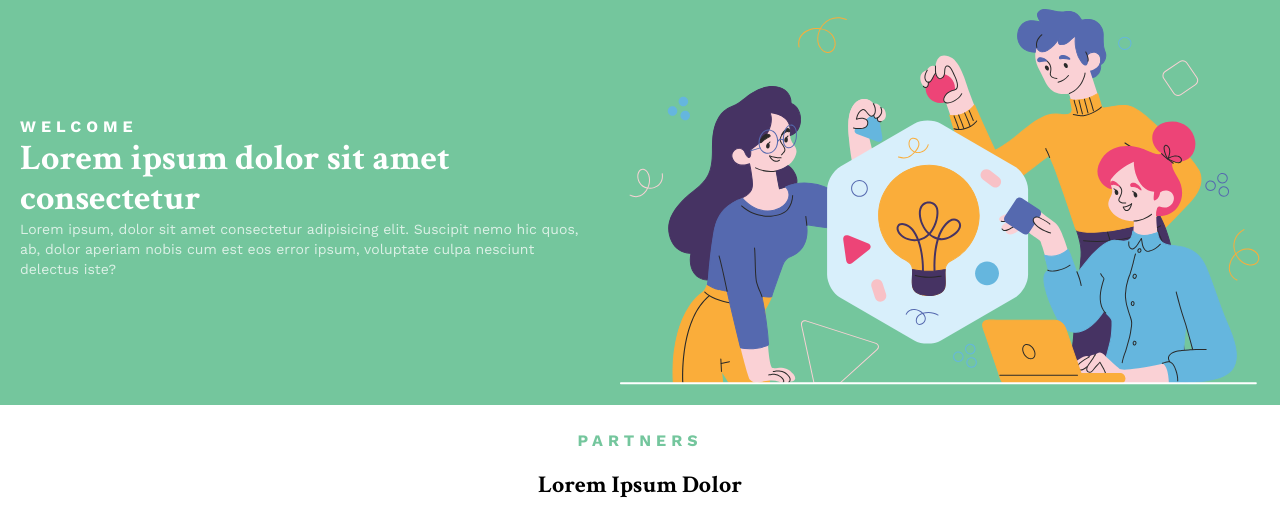
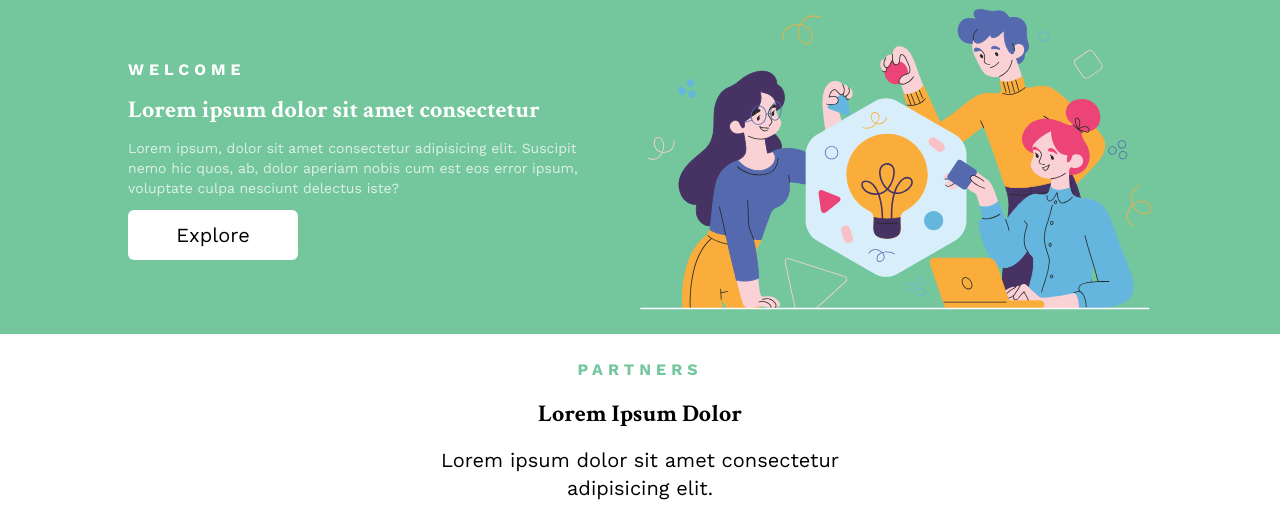
Before and after one commit to AKY27/wba-Start, a website: page index.html in a window 1280 px wide. Shown: the part 79-593 px from the top of the page. Drawn offline with nearby package versions, Linux system fonts and the light colour scheme.

Commit message:
minor changes

```diff
--- a/index.html
+++ b/index.html
@@ -34,14 +34,14 @@
           </button>
         </div>
         <div
-          class=" hidden md:block max-md:w-[200vw] max-md:border-[rgba(0,0,0,0.2)] max-md:border-l-(length:--navbar-width) max-md:h-full z-50 max-md:fixed max-md:right-0 max-md:top-0 max-md:animate-navbar-reverse"
+          class="hidden md:block max-md:w-[200vw] max-md:border-[rgba(0,0,0,0.2)] max-md:border-l-(length:--navbar-width) max-md:h-full z-50 max-md:fixed max-md:right-0 max-md:top-0 max-md:animate-navbar-reverse"
           id="navbar-default"
         >
           <ul
             class="flex flex-col w-full md:flex-row md:pr-1 max-md:bg-primary max-md:sticky max-md:h-full max-md:top-0"
           >
             <li id="buttonParent" class="pt-5 pr-4">
-              <div class="flex w-[100%] justify-end">
+              <div class="flex w-full justify-end">
                 <button
                   data-collapse-toggle-2="navbar-default"
                   type="button"
@@ -80,20 +80,20 @@
         </div>
       </nav>
       <div
-        class="flex flex-col flex-nowrap items-center md:flex-row-reverse p-5 pt-3 gap-7 max-w-dvw"
+        class="flex flex-col flex-nowrap items-center md:flex-row-reverse p-6 pt-3 gap-7 max-w-dvw md:px-[10vw]"
       >
         <img
           src="/src/images/hero.svg"
           alt="hero"
-          class="w-auto h-auto md:max-w-[50vw]"
+          class="w-auto h-auto md:max-w-[50%]"
         />
-        <div class="w-auto min-w-2xs">
+        <div class="w-auto min-w-2xs flex flex-col gap-3">
           <h3
             class="font-work text-base tracking-[5px] font-bold text-white uppercase"
           >
             welcome
           </h3>
-          <h1 class="font-crimson font-bold text-4xl text-white">
+          <h1 class="font-crimson font-bold text-2xl text-white">
             Lorem ipsum dolor sit amet consectetur
           </h1>
           <p class="font-work font-normal text-sm text-white opacity-75">
@@ -101,6 +101,9 @@
             nemo hic quos, ab, dolor aperiam nobis cum est eos error ipsum,
             voluptate culpa nesciunt delectus iste?
           </p>
+          <a href="#" class="explore-button">
+            <span>Explore</span>
+          </a>
         </div>
       </div>
     </section>
@@ -150,13 +153,8 @@
         />
       </div>
       <div class="flex flex-col items-center">
-        <a
-          href="#"
-          class="learn-more-button"
-        >
-          <span>
-            Learn More
-          </span>
+        <a href="#" class="learn-more-button">
+          <span> Learn More </span>
         </a>
       </div>
     </section>
@@ -196,7 +194,9 @@
     </section>
     <section id="team">
       <div>
-        <h3 class="font-work font-bold text-base tracking-[5px] text-primary uppercase">
+        <h3
+          class="font-work font-bold text-base tracking-[5px] text-primary uppercase"
+        >
           team
         </h3>
         <h1>Our Talents</h1>
--- a/src/input.css
+++ b/src/input.css
@@ -45,3 +45,11 @@
         @apply font-work font-normal text-xl text-white;
     }
   }
+
+.explore-button {
+    @apply flex items-center justify-center w-[170px] h-[50px] bg-white rounded-md font-work font-bold text-base;
+
+    span{
+        @apply font-work font-normal text-xl text-black;
+    }
+  }
```
Also changed, not shown: package.json (+7 -3 lines), src/output.css, 1 other file. Lines whose indentation alone changed are shown as unchanged.
